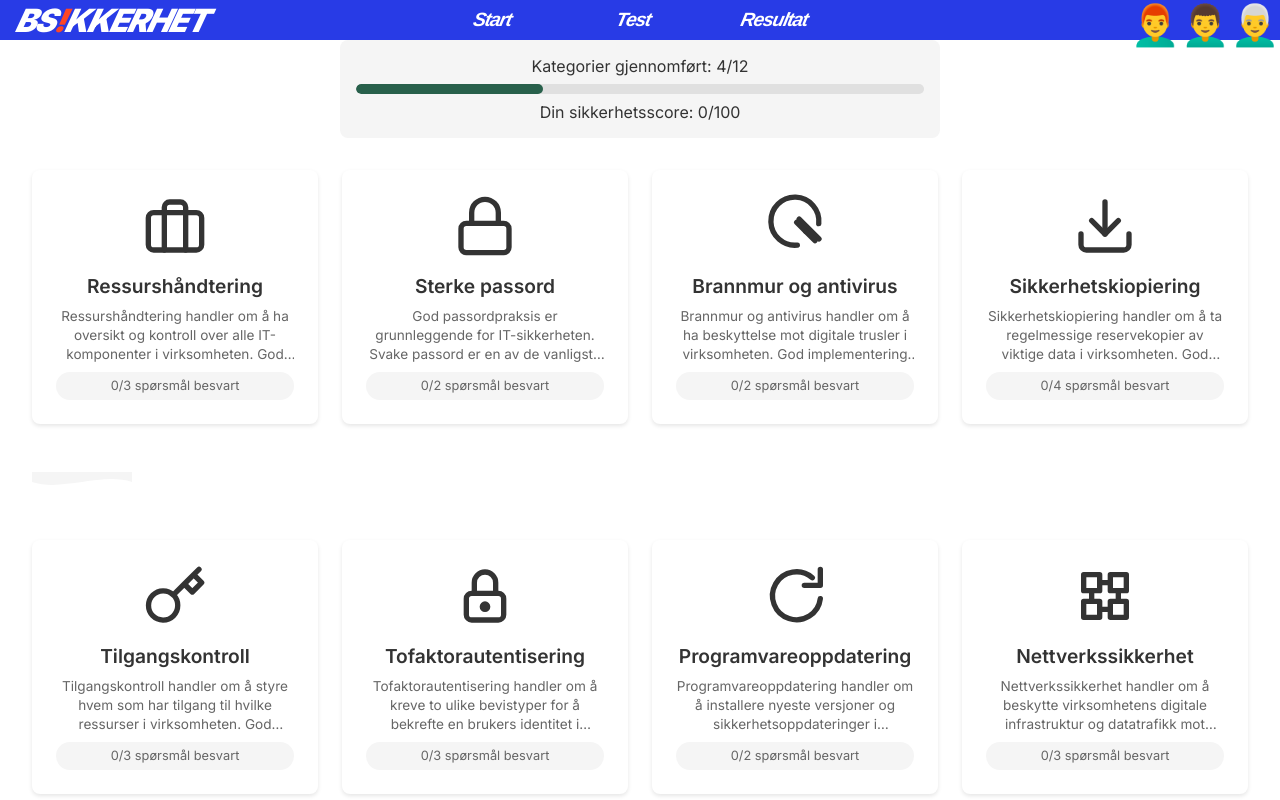
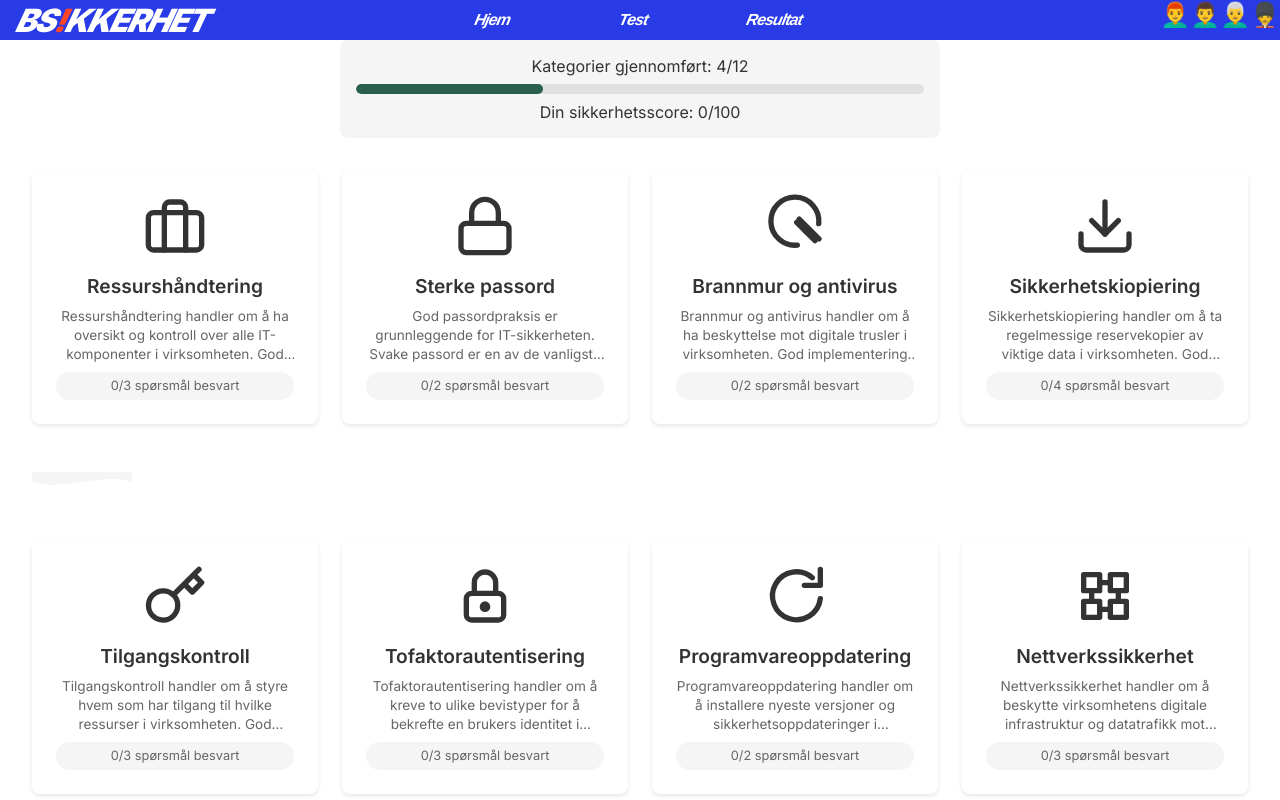
Before and after one commit to tobiasstromseth/WayOfSecurity, a React (Create React App) app: page /assessment in a window 1280 px wide. Built offline with nearby package versions, Linux system fonts and the light colour scheme.

Commit message:
Header fikset. Må lenkes

```diff
--- a/src/components/common/Header/Header.css
+++ b/src/components/common/Header/Header.css
@@ -32,20 +32,43 @@
 
   .header-btn {
     color: #ffffff;
-      font-size: clamp(16px, 1.5vw, 120px);
+    font-size: 1rem;
     font-style: italic;
     font-weight: 900;
     letter-spacing: -0.06em;
     width: 100%;
     transform: skewX(-12deg);
     background-color: #00000000;
+    display: flex;
+    justify-content: center;
+    align-items: center;
   }
 
-  .header-btn:hover {
-    background-color: #0000003c;
+  .header-btn p {
+    margin: 0;
+  }
+
+  .header-btn p:hover {
+    color: #ffffffb2;
   }
 
   .vikings-container {
     flex: 1;
     text-align: right;
+    width: 100%;
+    height: 2.5rem;
   }
+
+  .vikings {
+    font-size: 1.5rem;
+  }
+
+  .backround-header {
+    background-color: #283BE6;
+    position: absolute;
+    top: 0;
+    left: 0;
+    width: 100%;
+    height: 2.5rem;
+    z-index: -1; /* Plasserer bakgrunnen bak innholdet */
+  }
--- a/src/components/common/Header/Header.jsx
+++ b/src/components/common/Header/Header.jsx
@@ -3,19 +3,22 @@ import './Header.css';
 
 const Header = () => {
   return (
+    <>
       <header className="header">
         <div className="left-container-header">
           <h1 className="header-title">BS<span className="exclamation">!</span>KKERHET</h1>
         </div>
         <div className='btn-container'>
-        <button className='header-btn'>Start</button>
-        <button className='header-btn'>Test</button>
-        <button className='header-btn'>Resultat</button>
+          <button className='header-btn'><p>Hjem</p></button>
+          <button className='header-btn'><p>Test</p></button>
+          <button className='header-btn'><p>Resultat</p></button>
         </div>
         <div className="vikings-container">
-        <div style={{ fontSize: '40px' }}>👨‍🦰👨‍🦱👨‍🦳</div>
+          <div className='vikings'>👨‍🦰👨‍🦱👨‍🦳💂‍♂️</div>
         </div>
       </header>
+      <div className='backround-header'></div>
+    </>
   );
 };
 
```
Lines whose indentation alone changed are shown as unchanged.
